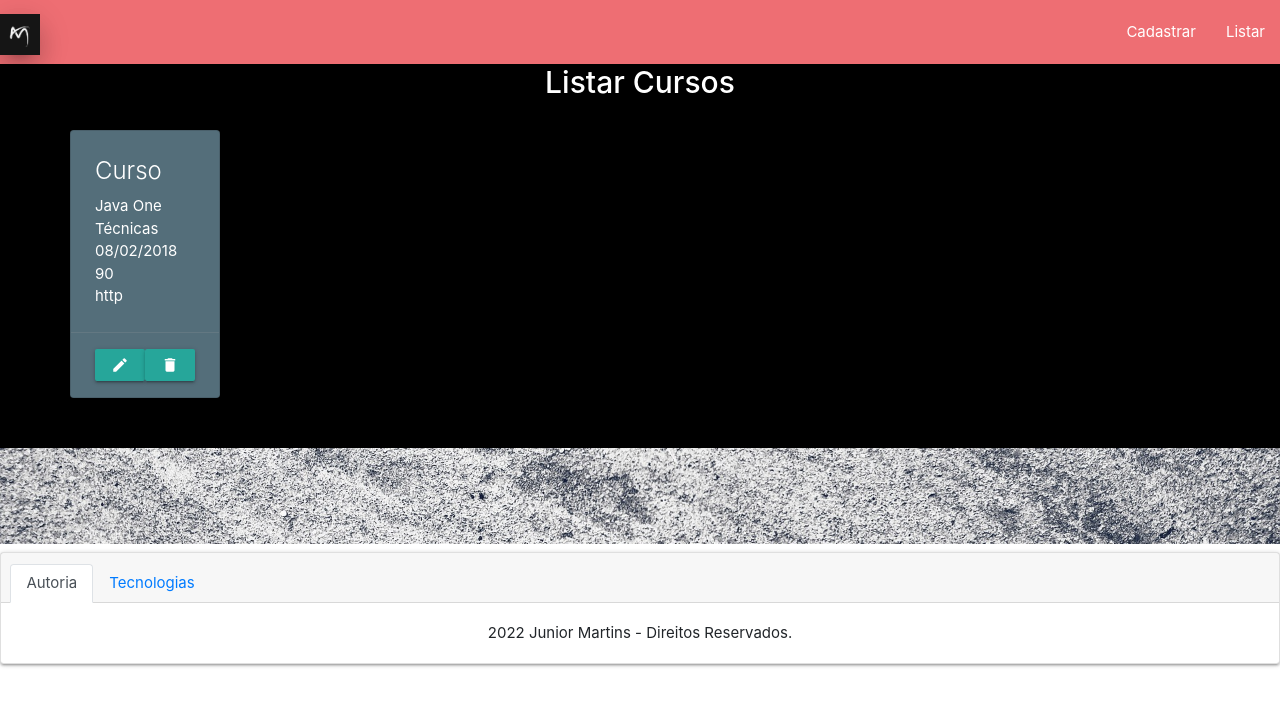
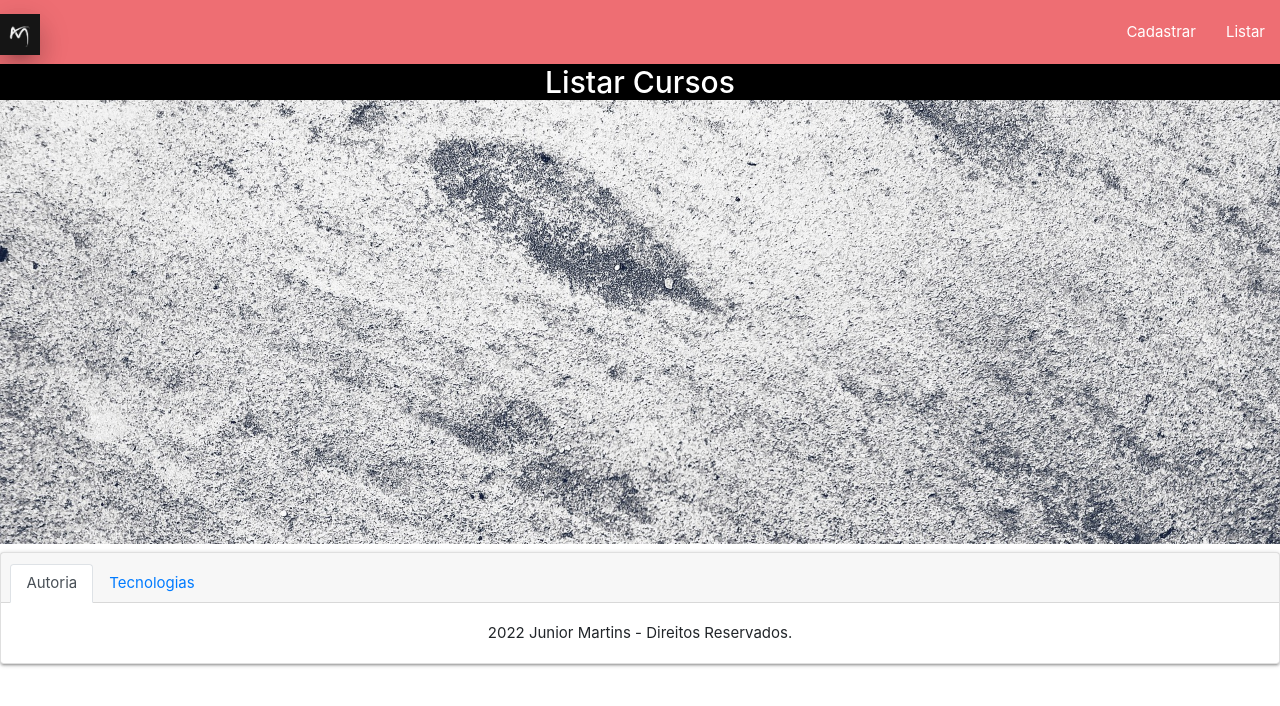
Before and after one commit to juniorsmartins/portfolio-com-angular, an Angular app in the folder portfolio/: page /listarCursos in a window 1280 px wide. Shown: the top 706 px of the page. Built offline with nearby package versions, Linux system fonts and the light colour scheme.

Commit message:
Adição de ngIf para verificar lista de cursos.

```diff
--- a/portfolio/src/app/componentes/especificos/listar-cursos/listar-cursos.component.html
+++ b/portfolio/src/app/componentes/especificos/listar-cursos/listar-cursos.component.html
@@ -4,7 +4,7 @@
     <h2>Listar Cursos</h2>
   </header>
 
-  <div class="container">
+  <div class="container" *ngIf="listaDeCursos.length > 0">
     <div *ngFor="let curso of listaDeCursos">
       <app-item-cursos [curso]="curso" ></app-item-cursos>
     </div>
--- a/portfolio/src/app/componentes/especificos/listar-cursos/listar-cursos.component.ts
+++ b/portfolio/src/app/componentes/especificos/listar-cursos/listar-cursos.component.ts
@@ -8,13 +8,7 @@ import { Component, OnInit } from '@angular/core';
 export class ListarCursosComponent implements OnInit {
 
   listaDeCursos = [
-    {
-      titulo: 'Java One',
-      instituicao: 'Técnicas',
-      dataConclusao: '08/02/2018',
-      cargaHoraria: 90,
-      link: 'http'
-    }
+
   ];
 
   constructor() {}
```
